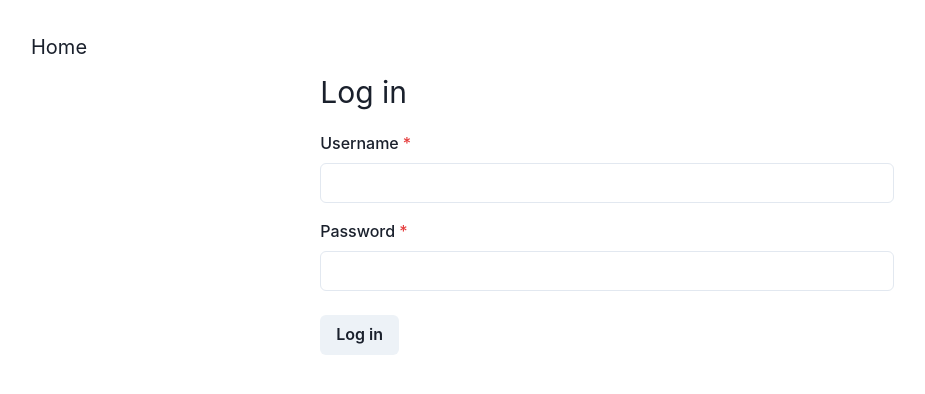
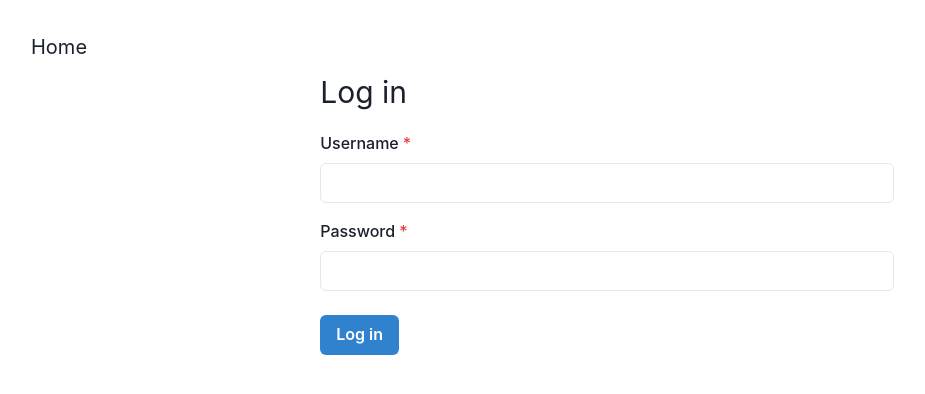
Before and after one commit to albertlai431/htn-frontend-challenge, a React (Create React App) app: page /login in a window 1280 px wide. Shown: the top 394 px of the page, without its empty margins (33-958 px from the left). Built offline with nearby package versions, Linux system fonts and the light colour scheme.

Commit message:
Update button color

```diff
--- a/src/App.js
+++ b/src/App.js
@@ -31,12 +31,15 @@ function App() {
               Home
             </Link>
             {auth ? (
-              <Button onClick={logOut}>Log out</Button>
+              <Button onClick={logOut} colorScheme="blue">
+                Log out
+              </Button>
             ) : (
               <Button
                 as={RouterLink}
                 to={"/login"}
                 state={{ previousPath: location.pathname }}
+                colorScheme="blue"
               >
                 Log in
               </Button>
--- a/src/pages/AuthPage.js
+++ b/src/pages/AuthPage.js
@@ -78,7 +78,7 @@ const AuthPage = (props) => {
         {password === "" ? (
           <FormErrorMessage>Password is required.</FormErrorMessage>
         ) : null}
-        <Button onClick={handleSubmit} mt={6}>
+        <Button onClick={handleSubmit} mt={6} colorScheme="blue">
           Log in
         </Button>
       </FormControl>
```
